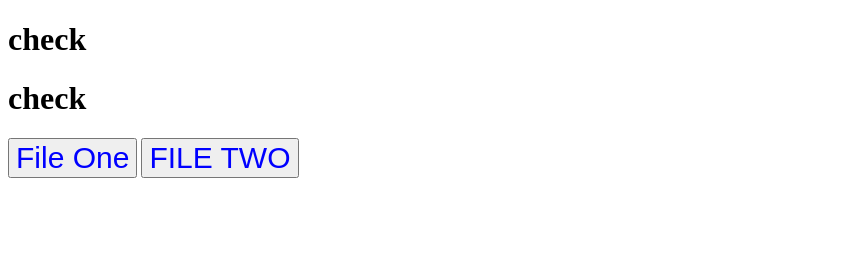
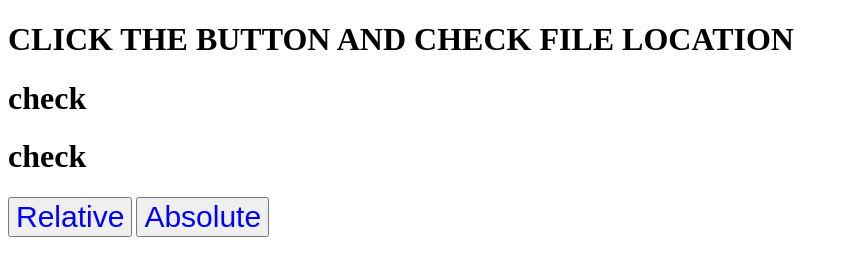
Before and after one commit to Zeeshankhaliq219/FILE-PATH, a plain HTML site: page FILE1/INDEX.HTML in a window 1280 px wide. Shown: the whole page, without its empty margins (0-849 px from the left). Drawn offline with Linux system fonts and the light colour scheme; files whose address does not match are found by name.

Commit message:
ADD TEXT

```diff
--- a/FILE1/INDEX.HTML
+++ b/FILE1/INDEX.HTML
@@ -11,10 +11,11 @@
     <title>FILE PATH</title>
 </head>
 <body>
+     <H1>CLICK THE BUTTON AND CHECK FILE LOCATION</H1>
     <h1 id="h1">check</h1>
     <h1 id="h2">check</h1>
-    <button id="btn">File One</button>
-    <BUtton id="btn2">FILE TWO</BUtton>
+    <button id="btn">Relative</button>
+    <BUtton id="btn2">Absolute</BUtton>
 </body>
 <script>
     let btn =document.getElementById("btn");
```
